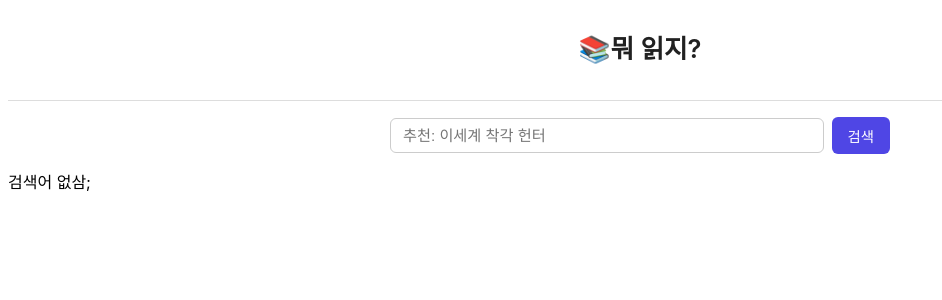
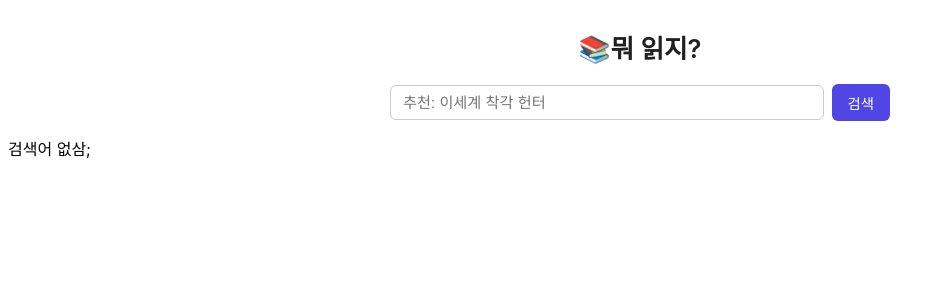
Before and after one commit to michelle-jeon/page-turner, a Next.js app: page /search in a window 1280 px wide. Shown: the top 300 px of the page, without its empty margins (0-942 px from the left). Built offline with nearby package versions, Linux system fonts and the light colour scheme; a web font is replaced by a local one.

Commit message:
debug: layout 수정
layout 중첩되는데 html body 태그가 한번 더 쓰여서 오류난 것 자식 layout 정리

```diff
--- a/src/app/(with-searchbar)/layout.tsx
+++ b/src/app/(with-searchbar)/layout.tsx
@@ -6,13 +6,9 @@ export default function RootLayout({
   children: React.ReactNode;
 }>) {
   return (
-    <html lang="en">
-      <body>
-        <header style={{ padding: "1rem", borderBottom: "1px solid #ddd" }}>
-        </header>
-        <SearchBar />
-        {children}
-      </body>
-    </html>
+    <>
+      <SearchBar />
+      {children}
+    </>
   );
 }
```
